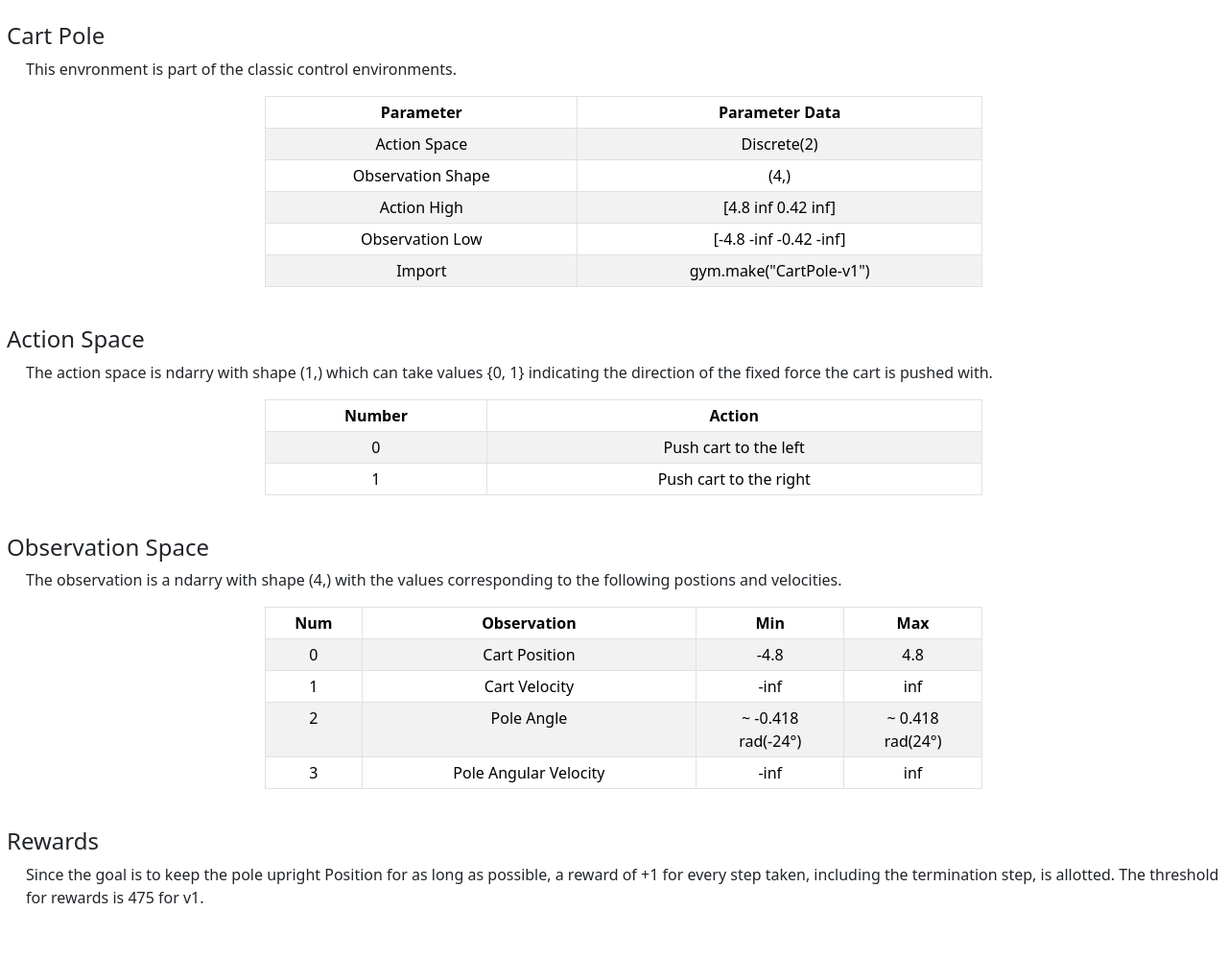
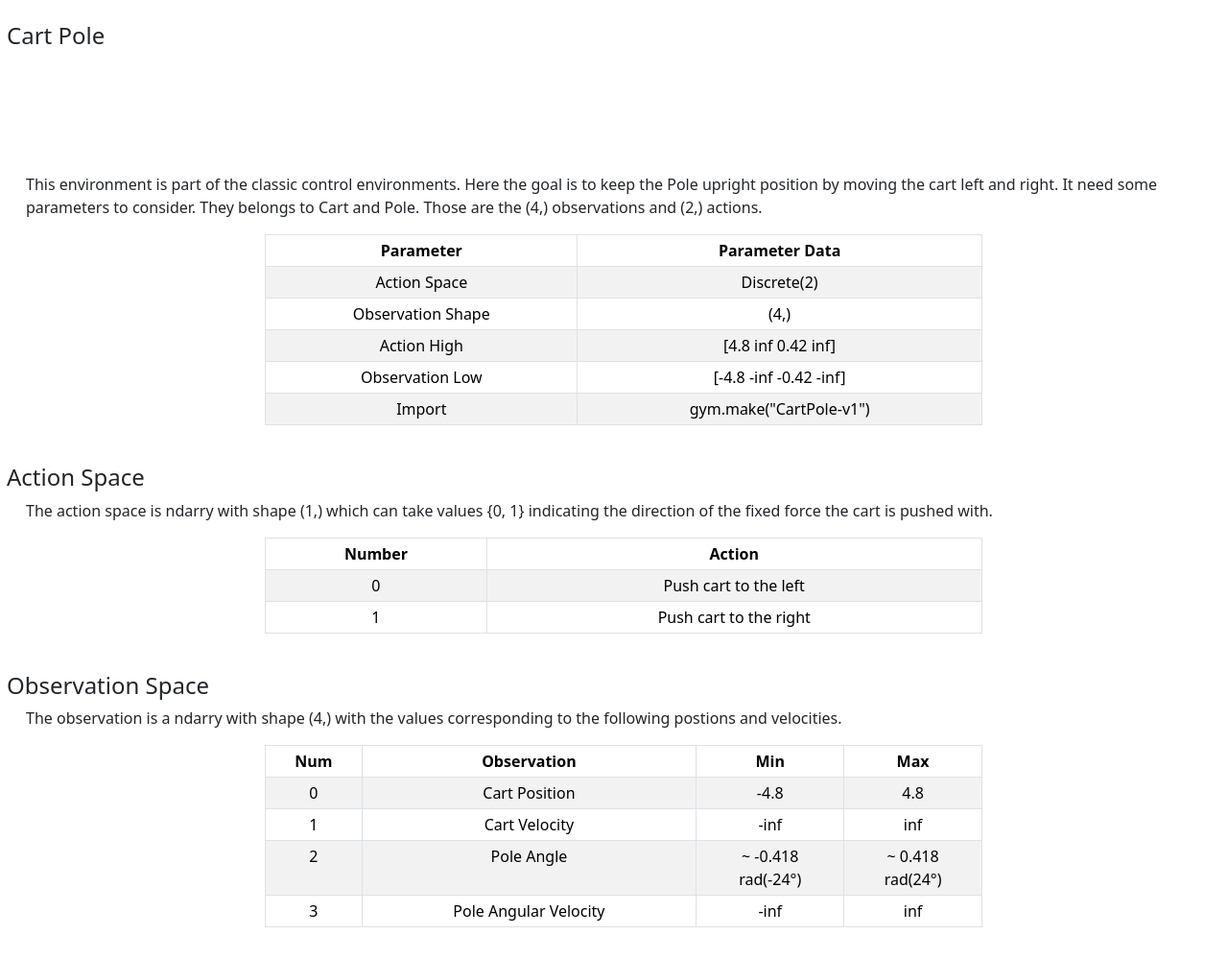
Before and after one commit to einstein2306/Cartpole-game, a Flask app: page /home in a window 1280 px wide. Shown: the part 54-1053 px from the top of the page at 96% size. Before the commit the page ends 995 px from the top, so only its background shows below. Run offline with Flask 3, Linux system fonts and the light colour scheme; grey boxes are pictures that could not be loaded.

Commit message:
updation of home page.

```diff
--- a/CartPole-Balancer/templates/home.html
+++ b/CartPole-Balancer/templates/home.html
@@ -19,8 +19,19 @@
     </header>
     <main class="details">
         <h4>Cart Pole</h4>
+        <div style="display: flex; justify-content: center; align-items: center;">
+            <video  width="200" height="120" autoplay loop muted>
+                <source src="/static/video/cp.mp4" type="video/mp4">
+                Your browser does not support the video tag.
+            </video>
+        </div>
+
         <div class="desc">
-            <p>This envronment is part of the classic control environments.</p>
+            <p>This environment is part of the classic control environments. Here the goal is to keep the Pole
+                upright position by moving the cart left and right. It need some parameters to consider. They belongs to
+                Cart and Pole. Those are the <span style="font-weight:100">(4,)</span> observations and
+                <span style="font-weight:100;">(2,)</span> actions.
+            </p>
             <table class="table table-bordered table-striped table-sm mx-auto" style="width:60%;">
                 <thead>
                     <tr>
```
